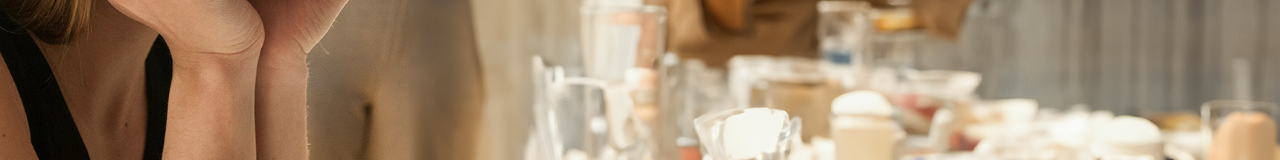
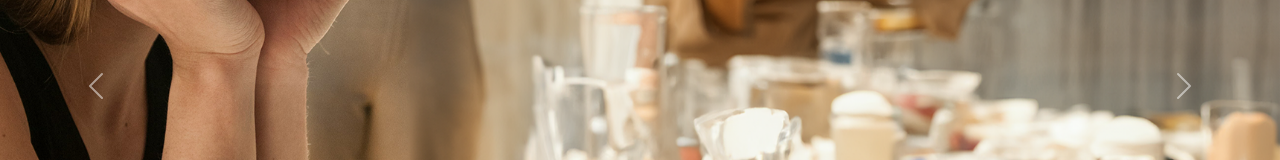
Before and after one commit to J-M-M-P/AYM-Frontend, a React (Vite) app: page / in a window 1280 px wide. Shown: the part 245-405 px from the top of the page. Built offline with nearby package versions, Linux system fonts and the light colour scheme.

Commit message:
Ændre homepage ImageSlider til at være en Carousel fra bootstrap

```diff
--- a/src/components/ImageSlider.tsx
+++ b/src/components/ImageSlider.tsx
@@ -1,37 +1,37 @@
-import { useState, useEffect } from "react";
 import testImages from "../tests/testHomePageImages";
 
-// const images = [
-//     "https://th.bing.com/th/id/OIP.u72WQ739A7q0yz4-DkCklgHaEj?w=291&h=180&c=7&r=0&o=5&pid=1.7",
-//     "https://th.bing.com/th/id/OIP.RE9k9rqVorwokoPI9h6UrAHaJJ?w=174&h=215&c=7&r=0&o=5&pid=1.7",
-//     "https://th.bing.com/th/id/OIP.E7vAG94YruqJSuitpiFQhAHaEA?w=319&h=180&c=7&r=0&o=5&pid=1.7",
-//     "https://th.bing.com/th/id/OIP.WcM6Of7nRCTdmaqnrJYvQgHaEK?w=293&h=180&c=7&r=0&o=5&pid=1.7",
-//     "https://th.bing.com/th/id/OIP.23GlTXVkWQzS0S2yJXGAXAHaEK?w=270&h=180&c=7&r=0&o=5&pid=1.7",
-// ];
-
 export default function ImageSlider() {
-    const [index, setIndex] = useState(0);
-    const nextImage = testImages.map((image) => image.imgSrc);
-
-    useEffect(() => {
-        const interval = setInterval(() => {
-            setIndex((prevIndex) => (prevIndex === nextImage.length - 1 ? 0 : prevIndex + 1));
-        }, 8000);
-        return () => clearInterval(interval);
-    }, [nextImage.length]);
-
     return (
-        <div className="container-fluid p-0">
-            <div className="row m-0">
-                <div className="col p-0">
-                    <img
-                        src={nextImage[index]}
-                        alt={`Slide ${index + 1}`}
-                        className="img-fluid"
-                        style={{ maxHeight: "calc(100vh - 56px)", width: "200vh" }}
-                    />
+        <>
+            <div className="carousel slide" id="imageCarouselAutoPlaying" data-bs-ride="carousel">
+                <div className="carousel-inner">
+                    {testImages.map((image, index) => (
+                        <>
+                            <div className={`carousel-item ${index == 0 && "active"}`}>
+                                <img src={image.imgSrc} alt="" className="d-block w-100" />
+                            </div>
+                        </>
+                    ))}
                 </div>
+                <button
+                    className="carousel-control-prev"
+                    type="button"
+                    data-bs-target="#imageCarouselAutoPlaying"
+                    data-bs-slide="prev"
+                >
+                    <span className="carousel-control-prev-icon" aria-hidden="true"></span>
+                    <span className="visually-hidden">Previous</span>
+                </button>
+                <button
+                    className="carousel-control-next"
+                    type="button"
+                    data-bs-target="#imageCarouselAutoPlaying"
+                    data-bs-slide="next"
+                >
+                    <span className="carousel-control-next-icon" aria-hidden="true"></span>
+                    <span className="visually-hidden">Next</span>
+                </button>
             </div>
-        </div>
+        </>
     );
 }
```
